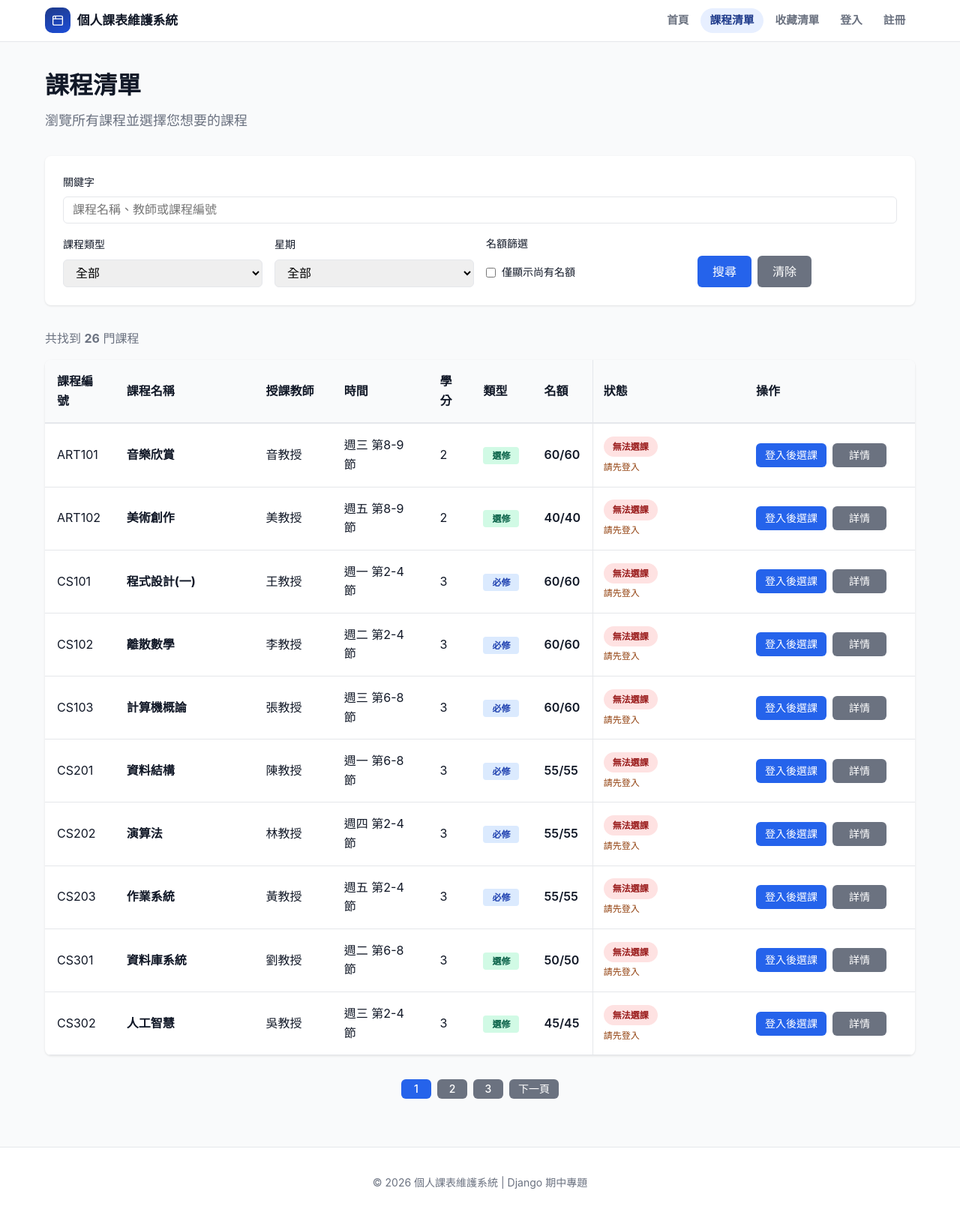
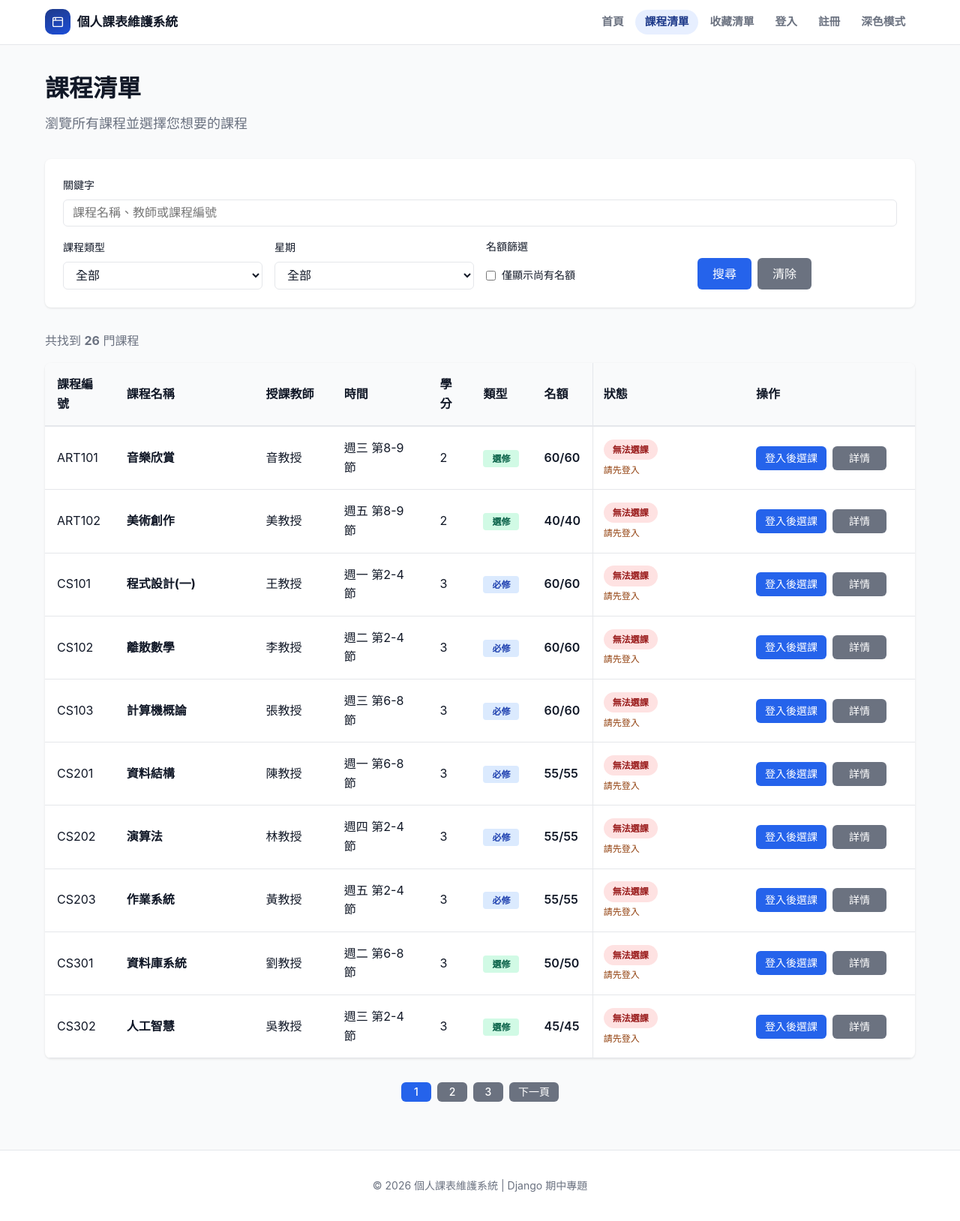
Before and after one commit to 11346070/Class-Schedule, a Django app: page /courses/ in a window 1280 px wide. Shown: the whole page at 75% size. Before the commit the page ends 1585 px from the top, so only its background shows below. Run offline with Django 5.2, Linux system fonts and the light colour scheme; data comes from the database, SQL or seed files in the repository; data that the repository does not hold is empty.

Commit message:
feat: 加入深淺色模式，選擇會記在這台裝置
用既有樣式切換深淺色，不另外裝套件，登入頁與選單都可以切換。

Co-authored-by: Cursor <cursoragent@cursor.com>

```diff
--- a/static/css/style.css
+++ b/static/css/style.css
@@ -19,6 +19,9 @@
     --text-primary: #111827;
     --text-secondary: #6b7280;
     --text-muted: #9ca3af;
+    --surface: #fff;
+    --nav-bg: rgba(255, 255, 255, 0.92);
+    color-scheme: light;
 }
 
 body {
@@ -859,6 +862,8 @@ body {
     border: 1px solid var(--border-color);
     border-radius: 0.375rem;
     font-size: 1rem;
+    color: var(--text-primary);
+    background-color: var(--surface);
 }
 
 .form-control:focus {
@@ -1916,3 +1922,78 @@ body {
 @media (max-width: 860px) {
     .settings-grid { grid-template-columns: 1fr; }
 }
+
+.nav-menu .js-theme {
+    background: transparent;
+    border: 0;
+    color: var(--text-secondary);
+    font: inherit;
+    font-weight: 600;
+    font-size: 0.92rem;
+    padding: 0.45rem 0.8rem;
+    border-radius: 999px;
+    cursor: pointer;
+}
+
+.theme-corner {
+    position: absolute;
+    top: 16px;
+    right: 16px;
+    z-index: 2;
+    border: 1px solid var(--border-color);
+    background: var(--surface);
+    color: var(--text-primary);
+    border-radius: 999px;
+    padding: 6px 12px;
+    font: inherit;
+    font-weight: 700;
+    cursor: pointer;
+}
+
+.auth-screen { position: relative; }
+
+html[data-theme="dark"] {
+    color-scheme: dark;
+    --light-bg: #0e141b;
+    --surface: #17202b;
+    --nav-bg: rgba(23, 32, 43, 0.92);
+    --border-color: #2d3b4d;
+    --text-primary: #e8eef6;
+    --text-secondary: #a8b4c4;
+    --text-muted: #7f8da0;
+    --secondary-color: #94a3b8;
+}
+
+html[data-theme="dark"] .nav-menu a.active,
+html[data-theme="dark"] .account-btn {
+    background: #243556;
+    color: #dce7ff;
+}
+
+html[data-theme="dark"] .enrolled-row { background: #1c2c44; }
+html[data-theme="dark"] .full-row { background: #3a2226; }
+
+html[data-theme="dark"] .alert-success { background: #14352f; color: #c6f6ea; }
+html[data-theme="dark"] .alert-error,
+html[data-theme="dark"] .alert-danger { background: #3a2226; color: #fecaca; }
+html[data-theme="dark"] .alert-warning,
+html[data-theme="dark"] .credit-note { background: #3a2d14; color: #fde7b0; }
+
+html[data-theme="dark"] .badge-success,
+html[data-theme="dark"] .badge-選修,
+html[data-theme="dark"] .course-block.type-選修 { background: #14352f; color: #c6f6ea; }
+html[data-theme="dark"] .badge-danger { background: #3a2226; color: #fecaca; }
+html[data-theme="dark"] .badge-warning,
+html[data-theme="dark"] .badge-通識,
+html[data-theme="dark"] .pill-warn,
+html[data-theme="dark"] .course-block.type-通識 { background: #3a2d14; color: #fde7b0; }
+html[data-theme="dark"] .badge-必修,
+html[data-theme="dark"] .pill-ok,
+html[data-theme="dark"] .course-block.type-必修 { background: #243556; color: #dce7ff; }
+html[data-theme="dark"] .period-time.is-pending { color: #fbbf24; }
+
+html[data-theme="dark"] .course-actions .btn:disabled,
+html[data-theme="dark"] .course-actions .btn:disabled:hover {
+    background: #243041;
+    color: #8b9bb0;
+}
--- a/static/js/main.js
+++ b/static/js/main.js
@@ -1,6 +1,22 @@
 // 個人課表維護系統 - JavaScript
 
+function applyTheme(theme) {
+    document.documentElement.setAttribute("data-theme", theme);
+    try { localStorage.setItem("schedule-theme", theme); } catch (e) {}
+    document.querySelectorAll(".js-theme").forEach(function (button) {
+        button.textContent = theme === "dark" ? "淺色模式" : "深色模式";
+    });
+}
+
 document.addEventListener('DOMContentLoaded', function() {
+    applyTheme(document.documentElement.getAttribute("data-theme") || "light");
+    document.querySelectorAll(".js-theme").forEach(function (button) {
+        button.addEventListener("click", function () {
+            var next = document.documentElement.getAttribute("data-theme") === "dark" ? "light" : "dark";
+            applyTheme(next);
+        });
+    });
+
     console.log('個人課表維護系統已載入');
 
     // 導覽選單切換（行動版）
--- a/templates/base.html
+++ b/templates/base.html
@@ -4,7 +4,16 @@
     <meta charset="UTF-8">
     <meta name="viewport" content="width=device-width, initial-scale=1.0">
     <title>{% block title %}個人課表維護系統{% endblock %}</title>
-    <link rel="stylesheet" href="/static/css/style.css?v=20261029n">
+    <script>
+        (function () {
+            try {
+                var saved = localStorage.getItem("schedule-theme");
+                var theme = saved || (window.matchMedia("(prefers-color-scheme: dark)").matches ? "dark" : "light");
+                document.documentElement.setAttribute("data-theme", theme);
+            } catch (e) {}
+        })();
+    </script>
+    <link rel="stylesheet" href="/static/css/style.css?v=20261029o">
     {% block extra_css %}{% endblock %}
 </head>
 <body>
@@ -39,6 +48,7 @@
                 <li><a href="{% url 'progress' %}" {% if request.path == '/progress/' %}class="active"{% endif %}>修課進度</a></li>
                 <li class="menu-split" aria-hidden="true"></li>
                 <li class="mobile-only"><a href="{% url 'account_settings' %}" {% if request.path == '/settings/' %}class="active"{% endif %}>個人設定</a></li>
+                <li class="mobile-only"><button type="button" class="nav-link-btn js-theme">深色模式</button></li>
                 <li class="mobile-only">
                     <form method="post" action="{% url 'logout' %}" class="nav-logout-form">
                         {% csrf_token %}
@@ -48,6 +58,8 @@
                 {% else %}
                 <li><a href="{% url 'login' %}" {% if request.path == '/login/' %}class="active"{% endif %}>登入</a></li>
                 <li><a href="{% url 'register' %}" {% if request.path == '/register/' %}class="active"{% endif %}>註冊</a></li>
+                <li class="desktop-theme"><button type="button" class="js-theme">深色模式</button></li>
+                <li class="mobile-only"><button type="button" class="nav-link-btn js-theme">深色模式</button></li>
                 {% endif %}
             </ul>
             {% if user.is_authenticated %}
@@ -58,6 +70,7 @@
                 </button>
                 <div class="account-menu">
                     <a href="{% url 'account_settings' %}">個人設定</a>
+                    <button type="button" class="js-theme">深色模式</button>
                     <form method="post" action="{% url 'logout' %}">
                         {% csrf_token %}
                         <button type="submit" class="danger">登出</button>
@@ -101,7 +114,7 @@
     </footer>
     {% endblock %}
 
-    <script src="/static/js/main.js?v=20261029k"></script>
+    <script src="/static/js/main.js?v=20261029o"></script>
     {% block extra_js %}{% endblock %}
 </body>
 </html>
--- a/templates/login.html
+++ b/templates/login.html
@@ -6,6 +6,7 @@
 
 {% block main %}
 <section class="auth-screen">
+    <button type="button" class="theme-corner js-theme">深色模式</button>
     <aside class="auth-aside">
         <h1>個人課表維護系統</h1>
         <p>登入後可以選課、看每週課表，並對照畢業學分。</p>
--- a/templates/register.html
+++ b/templates/register.html
@@ -6,6 +6,7 @@
 
 {% block main %}
 <section class="auth-screen">
+    <button type="button" class="theme-corner js-theme">深色模式</button>
     <aside class="auth-aside">
         <h1>建立帳號</h1>
         <p>密碼規則與系統現有的驗證器相同。</p>
```
Also changed, not shown: other parts of static/css/style.css (+15 -14 lines).
